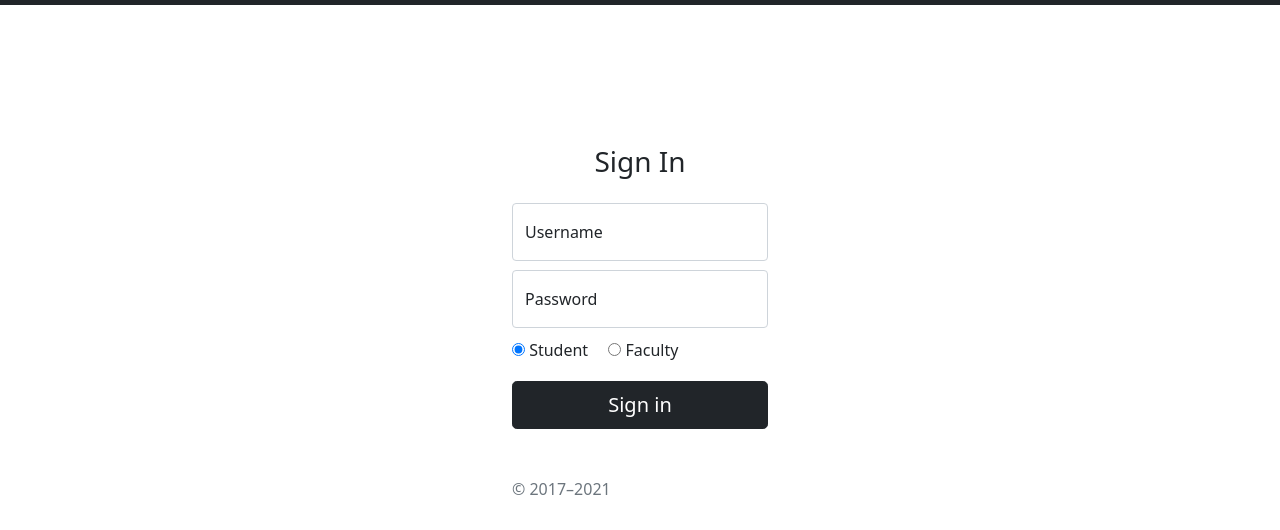
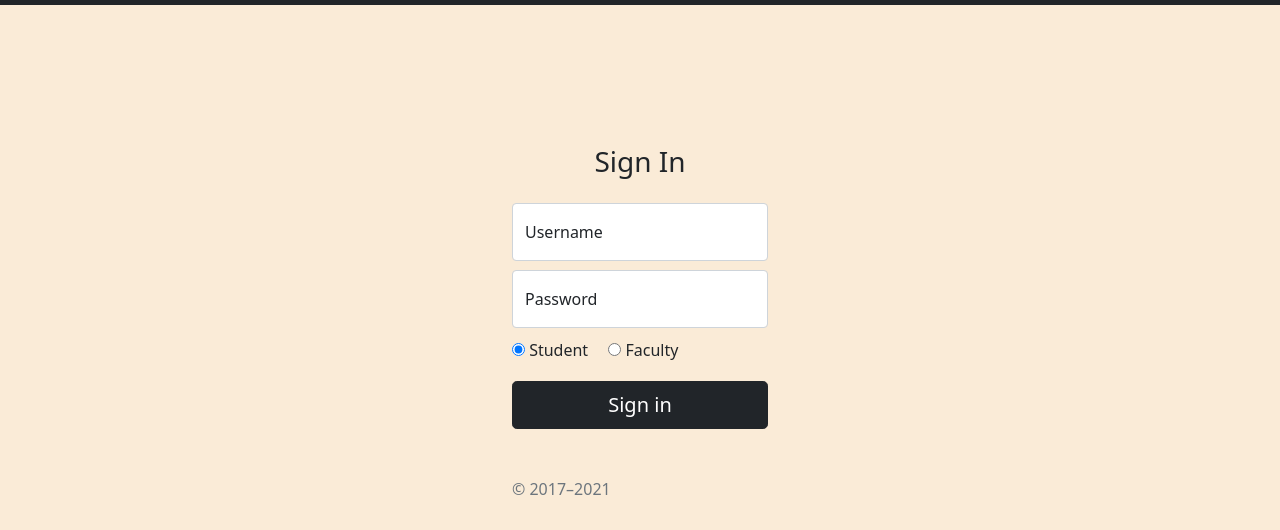
Before and after one commit to 210726-java-react-serverless/jose-robert_ui_p1, a plain HTML site: page index.html in a window 1280 px wide. Shown: the part 51-581 px from the top of the page. Drawn offline with nearby package versions, Linux system fonts and the light colour scheme.

Commit message:
slight body color change

```diff
--- a/index.html
+++ b/index.html
@@ -15,7 +15,7 @@
     <link rel="stylesheet" href="app.css"/>
 
 </head>
-<body>
+<body style="background: antiquewhite">
     <noscript>
         <h5>You must enable JavaScript to view this page!</h5>
     </noscript>
```
